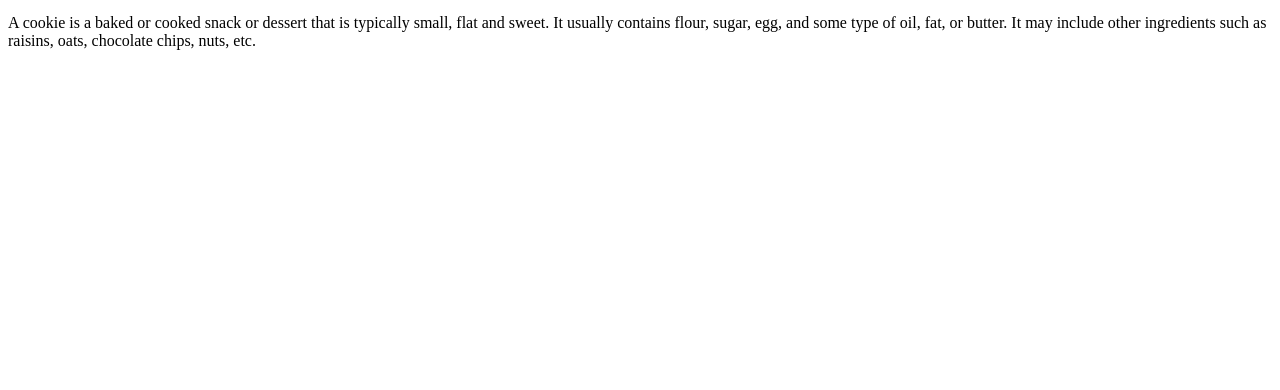
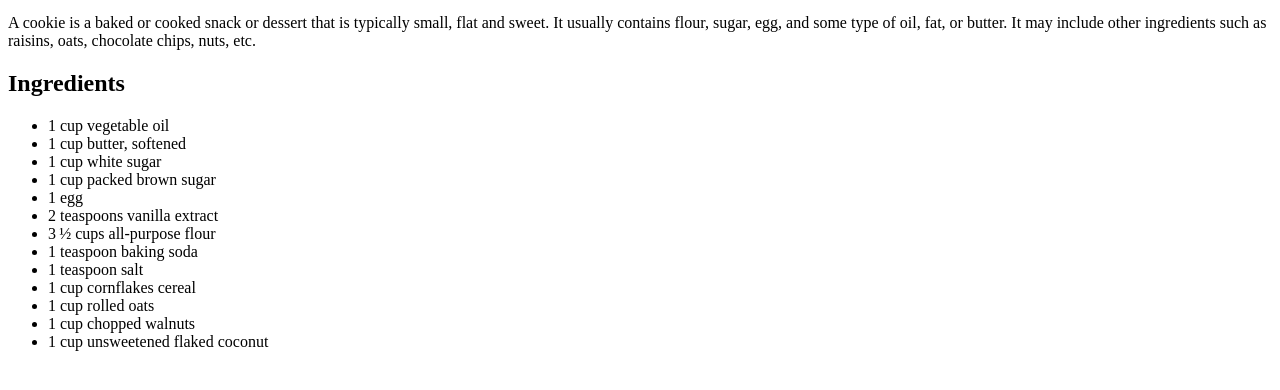
Before and after one commit to minhnguyen9702/odin-recipes, a plain HTML site: page recipes/cookies.html in a window 1280 px wide. Shown: the part 386-776 px from the top of the page. Drawn offline with Linux system fonts and the light colour scheme.

Commit message:
edit cookies.html
add heading and unordered list for ingredients

```diff
--- a/recipes/cookies.html
+++ b/recipes/cookies.html
@@ -13,7 +13,22 @@
     <p>A cookie is a baked or cooked snack or dessert that is typically small, flat and sweet. It usually contains
         flour, sugar, egg, and some type of oil, fat, or butter. It may include other ingredients such as raisins, oats,
         chocolate chips, nuts, etc.</p>
-
+    <h2>Ingredients</h2>
+    <ul>
+        <li>1 cup vegetable oil</li>
+        <li>1 cup butter, softened</li>
+        <li>1 cup white sugar</li>
+        <li>1 cup packed brown sugar</li>
+        <li>1 egg</li>
+        <li>2 teaspoons vanilla extract</li>
+        <li>3 ½ cups all-purpose flour</li>
+        <li>1 teaspoon baking soda</li>
+        <li>1 teaspoon salt</li>
+        <li>1 cup cornflakes cereal</li>
+        <li>1 cup rolled oats</li>
+        <li>1 cup chopped walnuts</li>
+        <li>1 cup unsweetened flaked coconut</li>
+    </ul>
 </body>
 
 </html>
```
